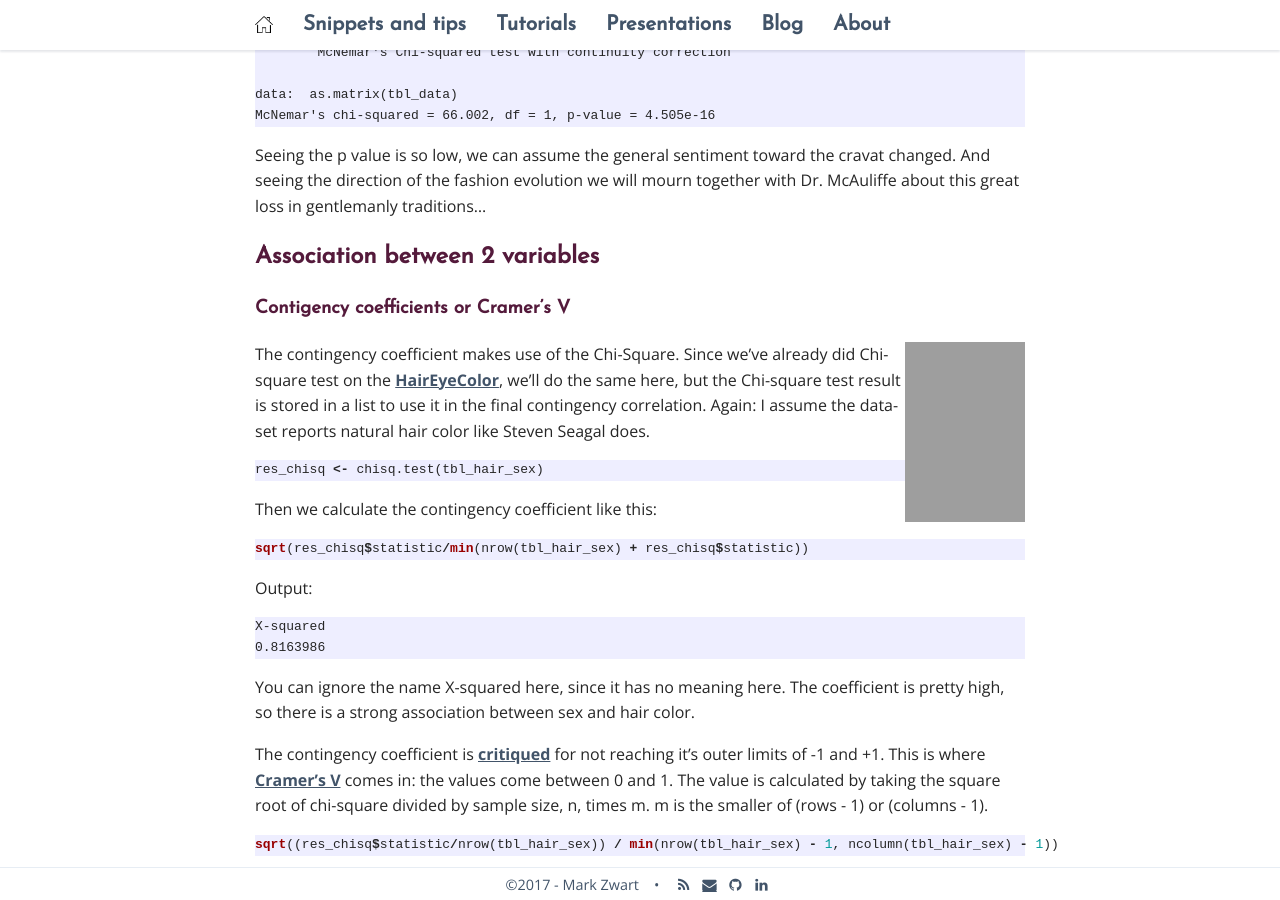
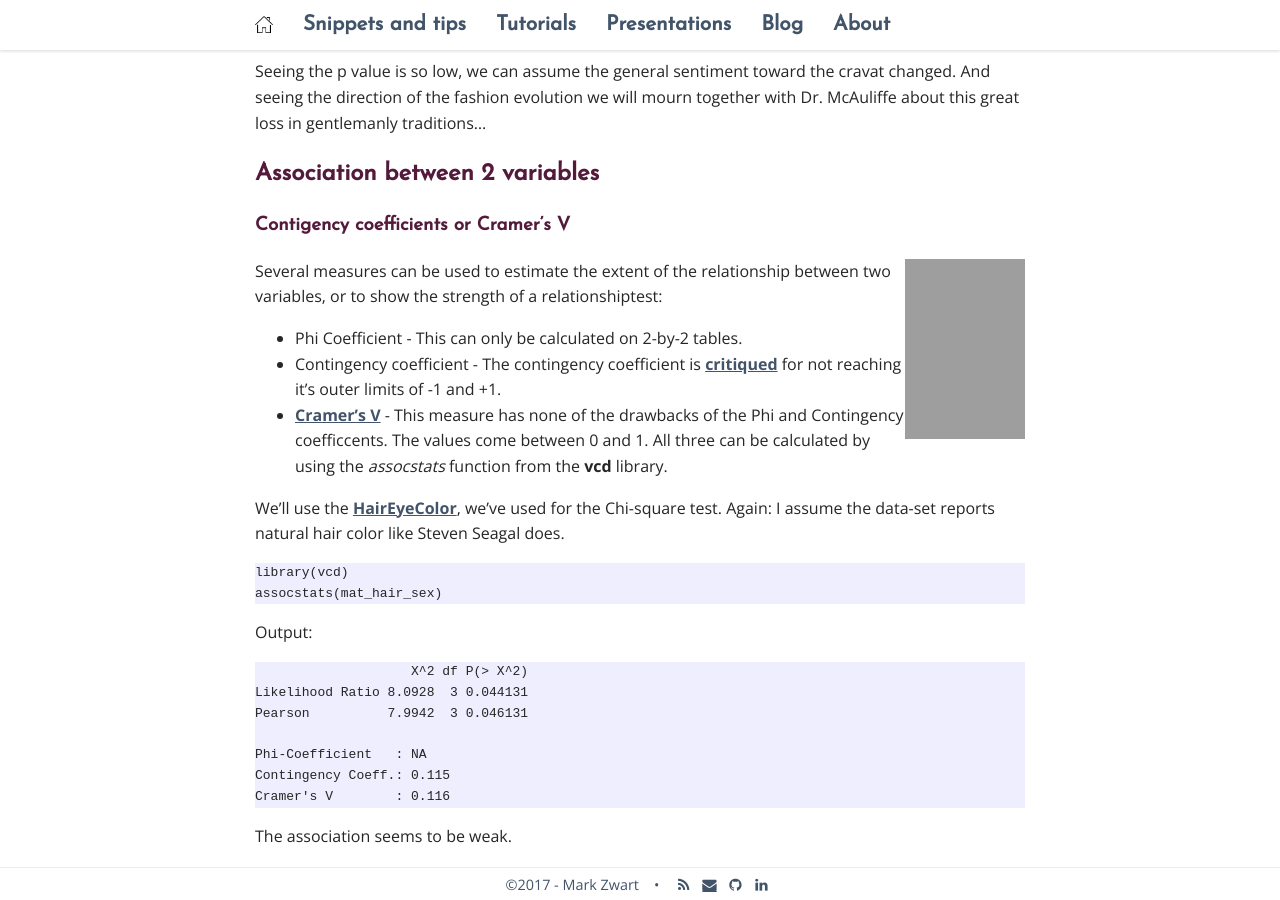
Before and after one commit to mark-me/mark-me.github.io, a Jekyll site: the page built from _pages/tutorials/statistical-tests/statistical-tests.md, in a window 1280 px wide and 900 px high, scrolled down 8248 px. Built offline with Jekyll 4.4.1, drawn with Linux system fonts in a browser that asks for light colours; nearby versions of some CDN libraries; comment, search, counter and statistics services are not loaded; some of the changed text lies outside the part shown; grey boxes are pictures that could not be loaded.

Commit message:
Update statistical-tests.md

````diff
--- a/_pages/tutorials/statistical-tests/statistical-tests.md
+++ b/_pages/tutorials/statistical-tests/statistical-tests.md
@@ -9,7 +9,7 @@ This tutorial is one in a series of four. The goal of this whole tutorial shows
 
 | Goal | Categorical | Ordinal | Interval/Ratio |
 | :--- | :-------- | :--------- | :------------------- |
-| Descriptive | [Proportion](/statistical-tests/#proportion), [Mode](/statistical-tests/#mode) | [Mode](/statistical-tests/#mode), Median, Interquartile Range | [Mean, SD](/statistical-tests/#mean-sd) |
+| Descriptive | [Proportion](/statistical-tests/#proportion), [Mode](/statistical-tests/#mode) | [Mode](/statistical-tests/#mode), [Median, Interquartile Range](/statistical-tests/#median-interquartile-range) | [Mean, SD](/statistical-tests/#mean-sd) |
 | 1 Sample | [Chi-square](/statistical-tests/#chi-square-goodness-of-fit-test), [Binominal test](/statistical-tests/#binominal-test) | [Wilcoxon text](/statistical-tests/#wilcoxon-test) | [One sample t-test](/statistical-tests/#one-sample-t-test) |
 | 2 Unrelated samples | [Chi-square](/statistical-tests/#two-sample-chi-square-test) | [Mann-Whitney test](/statistical-tests/#mann-whitney-test) | [Unpaired t-test](/statistical-tests/#unpaired-t-test) |
 | 2 Related samples | [McNemar's test](/statistical-tests/#mcnemars-test) | Wilcoxon test | [Paired t-test](/statistical-tests/#paired-t-test) |
@@ -239,14 +239,10 @@ res_chisq <- chisq_test(mat_hair_sex)
 To visualize this result I've used this _ggplot_ call:
 ```r
 ggplot(res_chisq$dataset, aes(x = Var1, y = observed, group = Var2)) +
-  geom_col(aes(fill = residuals), position = "dodge") +
-  geom_text(aes(label = Var2), position = position_dodge(width = 1), vjust = 1) +
-  scale_fill_gradient2("Difference",
-                       low = "#EB6E08", mid = "#BABFC1", high = "#3AA2DF",
-                       labels = NULL) +
-  labs(x = "") +
-  theme(legend.direction = "horizontal",
-        legend.position = "bottom")
+  geom_col(aes(fill = Var2, alpha = abs(residuals)), position = "dodge") +
+  geom_text(aes(label = observed), position = position_dodge(width = 1), vjust = 1) +
+  labs(x = "", y = "",fill = "") +
+  guides(alpha = FALSE)
 ```
 {:refdef: style="text-align: center;"}
 <img src="chisq-visualized.png" alt="Image text" width="644" height="471" align="middle"/>
@@ -293,31 +289,36 @@ Seeing the p value is so low, we can assume the general sentiment toward the cra
 
 <img src="/_pages/tutorials/statistical-tests/steven-seagal.jpg" alt="Me" width="120" height="180" align="right"/>
 
-The contingency coefficient makes use of the Chi-Square. Since we've already did Chi-square test on the **[HairEyeColor](https://stat.ethz.ch/R-manual/R-devel/library/datasets/html/HairEyeColor.html)**, we'll do the same here, but the Chi-square test result is stored in a list to use it in the final contingency correlation. Again: I assume the data-set reports natural hair color like Steven Seagal does.
+Several measures can be used to estimate the extent of the relationship between two variables, or to show the strength of a relationshiptest:
+
+* Phi Coefficient - This can only be calculated on 2-by-2 tables.
+* Contingency coefficient - The contingency coefficient is [critiqued](https://accendoreliability.com/contingency-coefficient/) for not reaching it's outer limits of -1 and +1.
+* [Cramer's V](https://en.wikipedia.org/wiki/Cram%C3%A9r%27s_V) - This measure has none of the drawbacks of the Phi and Contingency coefficcents. The values come between 0 and 1. All three can be calculated by using the _assocstats_ function from the **vcd** library.
+
+We'll use the **[HairEyeColor](https://stat.ethz.ch/R-manual/R-devel/library/datasets/html/HairEyeColor.html)**, we've used for the Chi-square test. Again: I assume the data-set reports natural hair color like Steven Seagal does.
 ```r
-res_chisq <- chisq.test(tbl_hair_sex)
-```
-Then we calculate the contingency coefficient like this:
-```r
-sqrt(res_chisq$statistic/min(nrow(tbl_hair_sex) + res_chisq$statistic))
+library(vcd)
+assocstats(mat_hair_sex)
 ```
 Output:
 ```
-X-squared
-0.8163986
+                    X^2 df P(> X^2)
+Likelihood Ratio 8.0928  3 0.044131
+Pearson          7.9942  3 0.046131
+
+Phi-Coefficient   : NA
+Contingency Coeff.: 0.115
+Cramer's V        : 0.116
 ```
-You can ignore the name X-squared here, since it has no meaning here. The coefficient is pretty high, so there is a strong association between sex and hair color.
-
-The contingency coefficient is [critiqued](https://accendoreliability.com/contingency-coefficient/) for not reaching it's outer limits of -1 and +1. This is where [Cramer's V](https://en.wikipedia.org/wiki/Cram%C3%A9r%27s_V) comes in: the values come between 0 and 1. The value is calculated by taking the square root of chi-square divided by sample size, n, times m. m is the smaller of (rows - 1) or (columns - 1).
-```r
-sqrt((res_chisq$statistic/nrow(tbl_hair_sex)) / min(nrow(tbl_hair_sex) - 1, ncolumn(tbl_hair_sex) - 1))
-```
+The association seems to be weak.
 
 # Ordinal variables
 
 ## Descriptive
 
 ### Median, Interquartile Range
+
+The median, the value which con
 
 ## One sample
 
````
